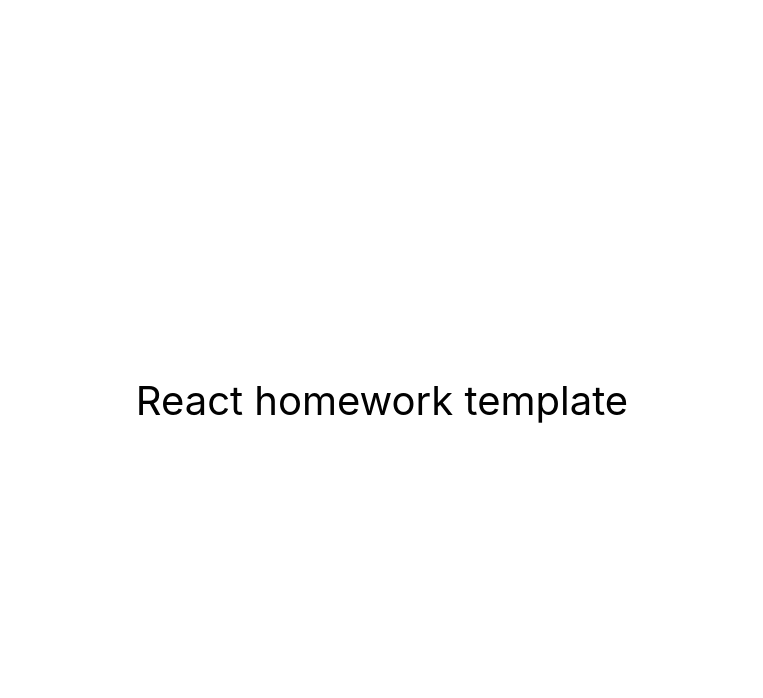
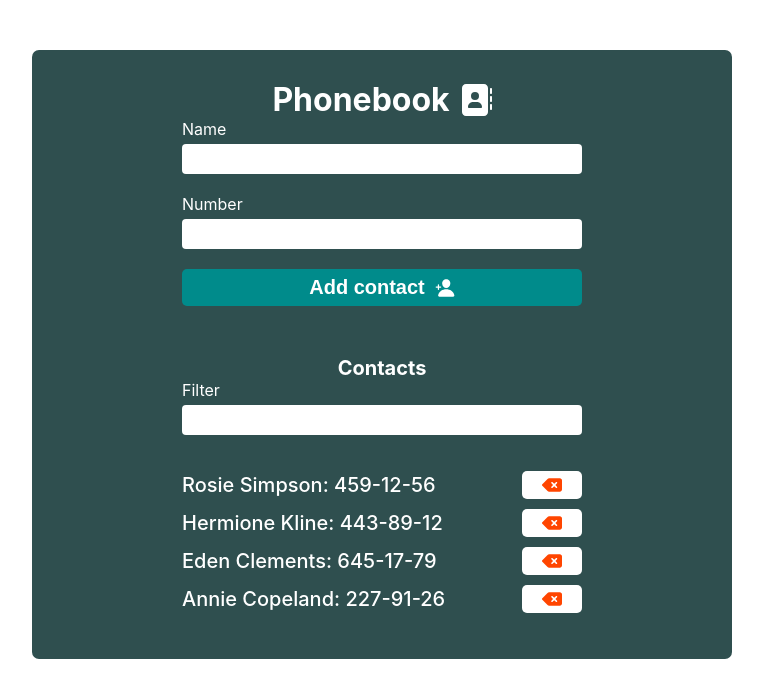
Before and after one commit to Andrii0207/goit-university-react-hw-03-phonebook, a React (Create React App) app: page / in a window 1280 px wide. Shown: the top 698 px of the page, without its empty margins (258-1021 px from the left). Built offline with nearby package versions, Linux system fonts and the light colour scheme.

Commit message:
copy start files

```diff
--- a/package.json
+++ b/package.json
@@ -1,8 +1,8 @@
 {
-  "name": "react-homework-template",
+  "name": "goit-university-react-hw-03-phonebook",
   "version": "0.1.0",
   "private": true,
-  "homepage": "https://goitacademy.github.io/react-homework-template/",
+  "homepage": "https://Andrii0207.github.io/goit-university-react-hw-03-phonebook/",
   "dependencies": {
     "@testing-library/jest-dom": "^5.16.3",
     "@testing-library/react": "^12.1.4",
--- a/src/components/App.jsx
+++ b/src/components/App.jsx
@@ -1,16 +1,83 @@
-export const App = () => {
-  return (
-    <div
-      style={{
-        height: '100vh',
-        display: 'flex',
-        justifyContent: 'center',
-        alignItems: 'center',
-        fontSize: 40,
-        color: '#010101'
-      }}
-    >
-      React homework template
-    </div>
-  );
-};
+import { Component } from 'react';
+import { FaAddressBook } from 'react-icons/fa6';
+import { nanoid } from 'nanoid';
+import ContactList from './ContactList/ContactList';
+import ContactForm from './ContactForm/ContactForm';
+import Notificalion from './Notification/Notification';
+import Filter from './Filter/Filter';
+import { ContactListTitle, Title, Wrapper } from './App.styled';
+
+export class App extends Component {
+  state = {
+    contacts: [
+      { id: 'id-1', name: 'Rosie Simpson', number: '459-12-56' },
+      { id: 'id-2', name: 'Hermione Kline', number: '443-89-12' },
+      { id: 'id-3', name: 'Eden Clements', number: '645-17-79' },
+      { id: 'id-4', name: 'Annie Copeland', number: '227-91-26' },
+    ],
+    filter: '',
+  };
+
+  addContact = ({ name, number }) => {
+    const { contacts } = this.state;
+
+    const newContact = {
+      id: nanoid(),
+      name,
+      number,
+    };
+
+    contacts.find(
+      item =>
+        item.name.toLowerCase().trim() === newContact.name.toLowerCase().trim()
+    )
+      ? alert(`${name} already is in contacts`)
+      : this.setState(prevState => ({
+          contacts: [newContact, ...prevState.contacts],
+        }));
+  };
+
+  handlerFilter = e => {
+    const { value } = e.currentTarget;
+    this.setState({ filter: value });
+  };
+
+  deleteContact = id => {
+    this.setState(({ contacts }) => ({
+      contacts: contacts.filter(item => item.id !== id),
+    }));
+  };
+
+  render() {
+    const { contacts, filter } = this.state;
+
+    const normalizedFilter = filter.toLowerCase();
+
+    const filteredContacts = contacts.filter(item =>
+      item.name.toLowerCase().includes(normalizedFilter)
+    );
+
+    return (
+      <Wrapper>
+        <Title>
+          Phonebook
+          <FaAddressBook />
+        </Title>
+        <ContactForm onSubmit={this.addContact} />
+
+        <ContactListTitle>Contacts</ContactListTitle>
+        <Filter value={filter} onChange={this.handlerFilter} />
+        <>
+          {contacts.length !== 0 ? (
+            <ContactList
+              contacts={filteredContacts}
+              onDelete={this.deleteContact}
+            />
+          ) : (
+            <Notificalion message="There are no any contacts" />
+          )}
+        </>
+      </Wrapper>
+    );
+  }
+}
--- /dev/null
+++ b/src/components/App.styled.js
@@ -0,0 +1,29 @@
+import styled from 'styled-components';
+
+export const Wrapper = styled.div`
+display: flex;
+flex-direction: column;
+justify-content: center;
+align-items: center;
+width: 600px;
+margin: auto;
+height: auto;
+margin-top: 50px;
+background-color: darkslategray;
+border-radius: 7px;
+padding: 30px 50px;
+`
+
+export const Title = styled.h1`
+color: white;
+margin: 0;
+display: flex;
+align-items: center;
+gap: 10px;
+`
+
+export const ContactListTitle = styled.h2`
+color: white;
+font-size: 20px;
+margin: 0;
+`
--- /dev/null
+++ b/src/components/ContactForm/ContactForm.jsx
@@ -0,0 +1,72 @@
+import PropTypes from 'prop-types';
+import { IoPersonAdd } from 'react-icons/io5';
+import { nanoid } from 'nanoid';
+import { Component } from 'react';
+import { Button, Form, Input, LabelName } from './ContactForm.styled';
+
+export default class ContactForm extends Component {
+  state = {
+    name: '',
+    number: '',
+  };
+
+  nameInputId = nanoid();
+  numberInputId = nanoid();
+
+  handleNameChange = e => {
+    const { name, value } = e.currentTarget;
+    this.setState({ [name]: value });
+  };
+
+  onSubmitForm = e => {
+    e.preventDefault();
+
+    this.props.onSubmit(this.state);
+    this.reset();
+  };
+
+  reset = () => {
+    this.setState({ name: '', number: '' });
+  };
+
+  render() {
+    const { name, number } = this.state;
+
+    return (
+      <Form onSubmit={this.onSubmitForm}>
+        <LabelName htmlFor={this.nameInputId}>Name</LabelName>
+        <Input
+          id={this.nameInputId}
+          type="text"
+          name="name"
+          value={name}
+          onChange={this.handleNameChange}
+          pattern="^[a-zA-Zа-яА-Я]+(([' -][a-zA-Zа-яА-Я ])?[a-zA-Zа-яА-Я]*)*$"
+          title="Name may contain only letters, apostrophe, dash and spaces. For example Adrian, Jacob Mercer, Charles de Batz de Castelmore d'Artagnan"
+          required
+        />
+
+        <LabelName htmlFor={this.numberInputId}>Number</LabelName>
+        <Input
+          id={this.numberInputId}
+          type="tel"
+          name="number"
+          value={number}
+          onChange={this.handleNameChange}
+          pattern="\+?\d{1,4}?[-.\s]?\(?\d{1,3}?\)?[-.\s]?\d{1,4}[-.\s]?\d{1,4}[-.\s]?\d{1,9}"
+          title="Phone number must be digits and can contain spaces, dashes, parentheses and can start with +"
+          required
+        />
+
+        <Button type="submit">
+          Add contact
+          <IoPersonAdd style={{ paddingLeft: '10px' }} />
+        </Button>
+      </Form>
+    );
+  }
+}
+
+ContactForm.propTypes = {
+  onSubmit: PropTypes.func.isRequired,
+};
--- /dev/null
+++ b/src/components/ContactForm/ContactForm.styled.js
@@ -0,0 +1,48 @@
+import styled from 'styled-components';
+
+export const Form = styled.form`
+display: flex;
+flex-direction: column;
+width: 400px;
+`
+
+export const LabelName = styled.label`
+display: flex;
+justify-content: left;
+/* gap: 20px; */
+margin-bottom: 4px;
+margin-bottom: 5px;
+color: white;
+`
+
+export const Input = styled.input`
+width: 100%;
+outline: none;
+height: 30px;
+border-radius: 4px;
+border: none;
+padding: 0;
+margin-bottom: 20px;
+`
+
+export const Button = styled.button`
+display: flex;
+align-items: center;
+justify-content: center;
+width: 100%;
+padding: 7px 25px;
+border-radius: 5px;
+border: none;
+font-size: 20px;
+font-weight: 600;
+background-color: darkcyan;
+color: white;
+margin-bottom: 50px;
+
+
+&:hover{
+    background-color: lightsalmon;
+    color: white;
+    cursor: pointer;
+}
+`
--- /dev/null
+++ b/src/components/ContactList/ContactList.jsx
@@ -0,0 +1,39 @@
+import PropTypes from 'prop-types';
+import { FaDeleteLeft } from 'react-icons/fa6';
+
+import {
+  ButtonDelete,
+  ContactItem,
+  ContactListWrapper,
+} from './ContactList.styled';
+
+export default function ContactList({ contacts, onDelete }) {
+  return (
+    <ContactListWrapper>
+      {contacts.map(({ id, name, number }) => (
+        <ContactItem key={id}>
+          {name}: {number}
+          <ButtonDelete type="button" onClick={() => onDelete(id)}>
+            <FaDeleteLeft
+              style={{
+                width: '20px',
+                height: '20px',
+              }}
+            />
+          </ButtonDelete>
+        </ContactItem>
+      ))}
+    </ContactListWrapper>
+  );
+}
+
+ContactList.propTypes = {
+  contacts: PropTypes.arrayOf(
+    PropTypes.shape({
+      id: PropTypes.string.isRequired,
+      name: PropTypes.string.isRequired,
+      number: PropTypes.string.isRequired,
+    })
+  ),
+  onDelete: PropTypes.func.isRequired,
+};
--- /dev/null
+++ b/src/components/ContactList/ContactList.styled.js
@@ -0,0 +1,40 @@
+import styled from 'styled-components';
+
+export const ContactListWrapper = styled.ul`
+display: flex;
+flex-direction: column;
+padding: 0;
+list-style: none;
+width: 400px;
+gap: 10px;
+
+`
+
+export const ContactItem = styled.li`
+display: flex;
+gap: 25px;
+/* flex-direction: column; */
+justify-content: flex-start;
+align-items: center;
+justify-content: space-between;
+color: white;
+font-size: 20px;
+font-weight: 500;
+`
+
+export const ButtonDelete = styled.button`
+display: flex;
+justify-content: center;
+width: 60px;
+padding: 4px;
+color: orangered;
+background-color: white;
+border: none;
+border-radius: 5px;
+cursor: pointer;
+
+&:hover,
+&:focus {
+    background-color: lightsalmon;
+}
+`
--- /dev/null
+++ b/src/components/Filter/Filter.jsx
@@ -0,0 +1,16 @@
+import PropTypes from 'prop-types';
+import { FilterInput, FilterLabel } from './Filter.styled';
+
+export default function Filter({ value, onChange }) {
+  return (
+    <div>
+      <FilterLabel>Filter</FilterLabel>
+      <FilterInput type="text" value={value} onChange={onChange} />
+    </div>
+  );
+}
+
+Filter.propTypes = {
+  value: PropTypes.string.isRequired,
+  onChange: PropTypes.func.isRequired,
+};
--- /dev/null
+++ b/src/components/Filter/Filter.styled.js
@@ -0,0 +1,19 @@
+import styled from 'styled-components';
+
+export const FilterLabel = styled.label`
+display: flex;
+justify-content: left;
+margin-bottom: 4px;
+margin-bottom: 5px;
+color: white;
+`
+
+export const FilterInput = styled.input`
+width: 400px;
+height: 30px;
+outline: none;
+border-radius: 4px;
+border: none;
+padding: 0;
+margin-bottom: 20px;
+`
--- /dev/null
+++ b/src/components/Notification/Notification.jsx
@@ -0,0 +1,10 @@
+import PropTypes from 'prop-types';
+import { Message } from './Notification.styled';
+
+export default function Notificalion({ message }) {
+  return <Message>{message}</Message>;
+}
+
+Notificalion.propTypes = {
+  message: PropTypes.string.isRequired,
+};
--- /dev/null
+++ b/src/components/Notification/Notification.styled.js
@@ -0,0 +1,6 @@
+import styled from 'styled-components';
+
+export const Message = styled.p`
+font-size: 30px;
+color: darkorange;
+`
```
